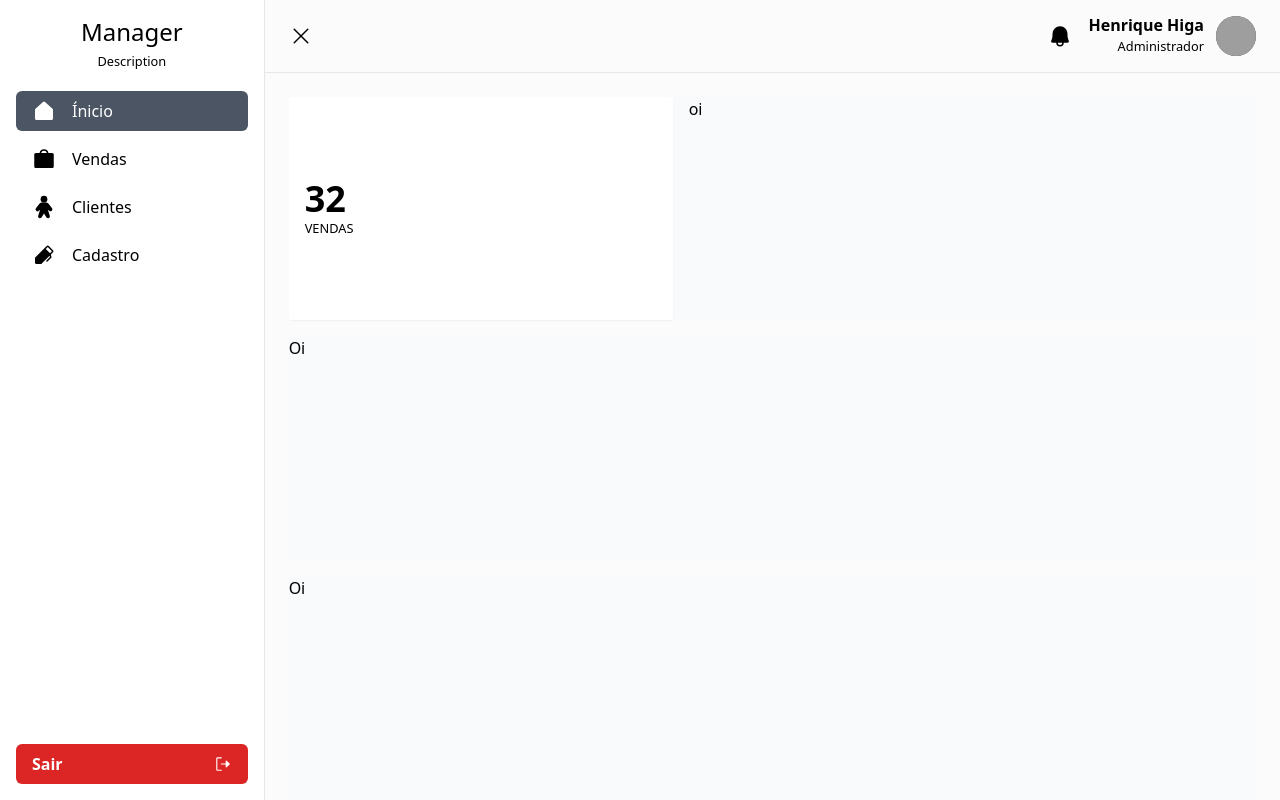
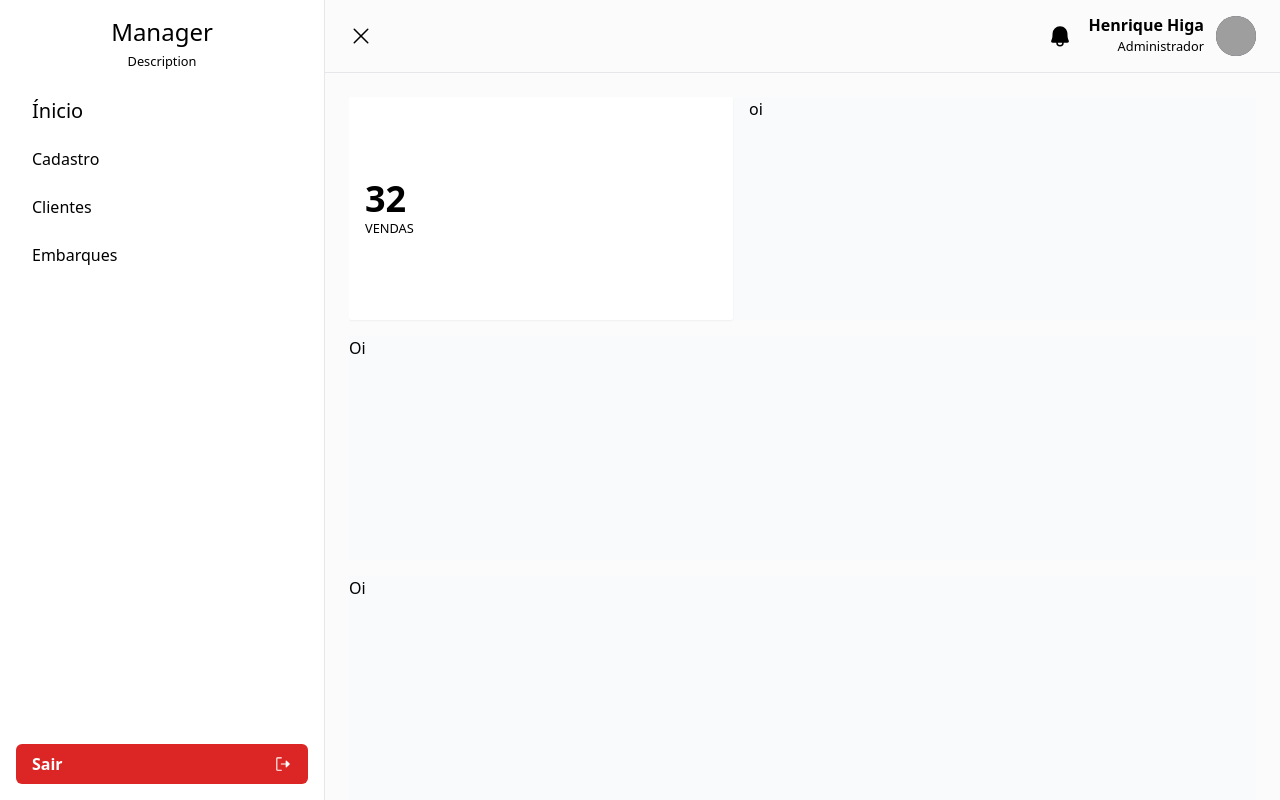
Before and after one commit to codehiga/manager-front, a React (Vite) app: page / in a window 1280 px wide. Built offline with nearby package versions, Linux system fonts and the light colour scheme; grey boxes are pictures that could not be loaded.

Commit message:
feat: menu arrumado

```diff
--- a/src/components/MenuLateral.tsx
+++ b/src/components/MenuLateral.tsx
@@ -13,13 +13,19 @@ export const MenuLateral = () => {
 
   return (
     <div
-      className={`w-[325px] h-full border-r-[1px] p-4  flex-col gap-2 absolute bg-white md:static z-50 ${
+      className={`w-full md:max-w-[325px] h-full border-r-[1px] p-4  flex-col gap-2 absolute bg-white md:static z-50 ${
         ativo == true ? "flex" : "hidden"
       } menu-lateral`}
     >
-      <div className="w-full h-20 text-center">
+      <div className="w-full h-20 text-center relative">
         <h1 className="text-2xl">Manager</h1>
         <small>Description</small>
+        <b
+          onClick={alternaMenu}
+          className="absolute right-0 top-0 text-2xl block md:hidden"
+        >
+          ×
+        </b>
       </div>
       <RetornaMenu />
       <div className="w-full  h-10 min-h-[2.5rem] bg-red-600 rounded-md flex justify-between text-white cursor-pointer hover:brightness-125 transition-all font-semibold items-center px-4 gap-2">
@@ -71,17 +77,19 @@ const ItemMenuLateral = ({
   url,
   click,
 }: ItemMenuLateralProps) => {
+  const { alternaMenu } = useAlternaMenu();
+
   return (
     <div
-      className={`w-full h-10 min-h-[2.5rem] hover:bg-gray-600 hover:text-white transition-all cursor-pointer rounded-md ${
-        ativa && "bg-gray-600 text-white"
+      className={`w-full h-10 min-h-[2.5rem] hover:text-xl transition-all cursor-pointer rounded-md ${
+        ativa && "text-xl"
       }`}
       onClick={() => {
+        alternaMenu();
         click(url);
       }}
     >
       <Link to={url} className="w-full h-full flex gap-4 items-center px-4">
-        {icone}
         {titulo}
       </Link>
     </div>
--- a/src/pages/Cadastro.tsx
+++ b/src/pages/Cadastro.tsx
@@ -1,7 +1,7 @@
 import { Dispatch, SetStateAction, useState } from "react";
 
 export const Cadastro = () => {
-  const [formularioAtual, setFormularioAtual] = useState<string>("cliente");
+  const [formularioAtual, setFormularioAtual] = useState<string>("");
   const [dados, setDados] = useState({});
 
   function handleAlteraTexto(evt: any) {
@@ -47,19 +47,16 @@ export const Cadastro = () => {
               Selecione um tipo de cadastro
             </option>
             <option value="cliente">Cliente</option>
-            <option value="projeto">Projeto</option>
-            <option value="categoria">Categoria</option>
-            <option value="produto">Produto</option>
           </select>
         </label>
 
         {forms.map((form) => {
           if (form.id == formularioAtual) {
-            return form.componente;
+            return <div key={form.id}>{form.componente}</div>;
           }
         })}
 
-        <button>Enviar</button>
+        {formularioAtual != "" && <button>Enviar</button>}
       </form>
     </div>
   );
--- a/src/pages/Vendas.tsx
+++ b/src/pages/Embarques.tsx
@@ -1,4 +1,4 @@
-export const Vendas = () => {
+export const Embarques = () => {
   return (
     <div className="w-full h-full flex flex-col gap-2">
       <div className="w-full h-20 bg-black">a</div>
--- a/src/routes.tsx
+++ b/src/routes.tsx
@@ -5,7 +5,13 @@ export const AppRoutes = () => {
   return (
     <Routes>
       {pages.map((pagina) => {
-        return <Route element={pagina.componente} path={pagina.url} />;
+        return (
+          <Route
+            key={pagina.titulo}
+            element={pagina.componente}
+            path={pagina.url}
+          />
+        );
       })}
     </Routes>
   );
--- a/src/utils/Pages.tsx
+++ b/src/utils/Pages.tsx
@@ -1,8 +1,8 @@
 import { BagSimple, HouseSimple, Pen, Person } from "phosphor-react";
 import { Cadastro } from "../pages/Cadastro";
 import { Clientes } from "../pages/Clientes";
+import { Embarques } from "../pages/Embarques";
 import { Inicio } from "../pages/Inicio";
-import { Vendas } from "../pages/Vendas";
 
 export const pages = [
   {
@@ -12,10 +12,10 @@ export const pages = [
     componente: <Inicio />,
   },
   {
-    titulo: "Vendas",
-    url: "/vendas",
-    icone: <BagSimple weight="fill" size={24} />,
-    componente: <Vendas />,
+    titulo: "Cadastro",
+    url: "/cadastro",
+    icone: <Pen weight="fill" size={24} />,
+    componente: <Cadastro />,
   },
   {
     titulo: "Clientes",
@@ -24,9 +24,9 @@ export const pages = [
     componente: <Clientes />,
   },
   {
-    titulo: "Cadastro",
-    url: "/cadastro",
-    icone: <Pen weight="fill" size={24} />,
-    componente: <Cadastro />,
+    titulo: "Embarques",
+    url: "/embarques",
+    icone: <BagSimple weight="fill" size={24} />,
+    componente: <Embarques />,
   },
 ];
```
